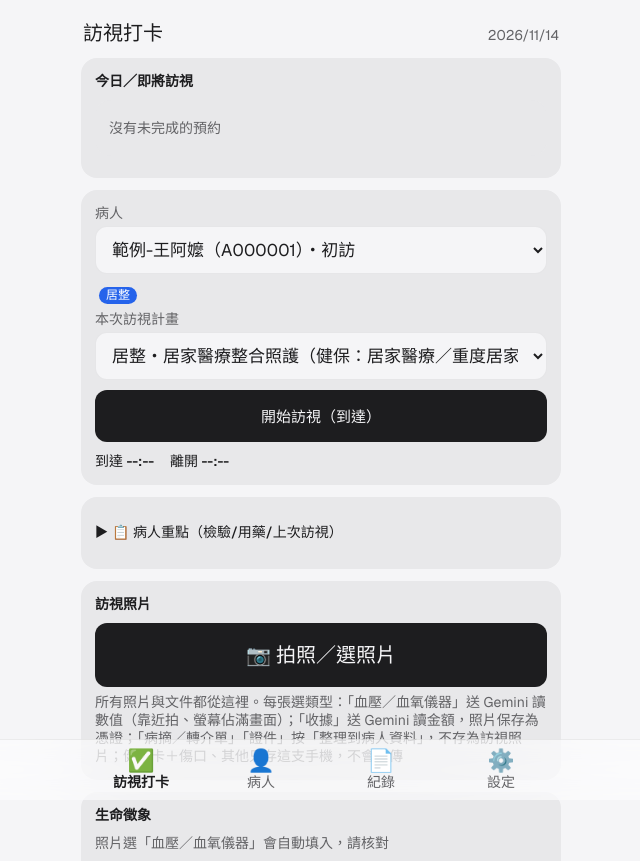
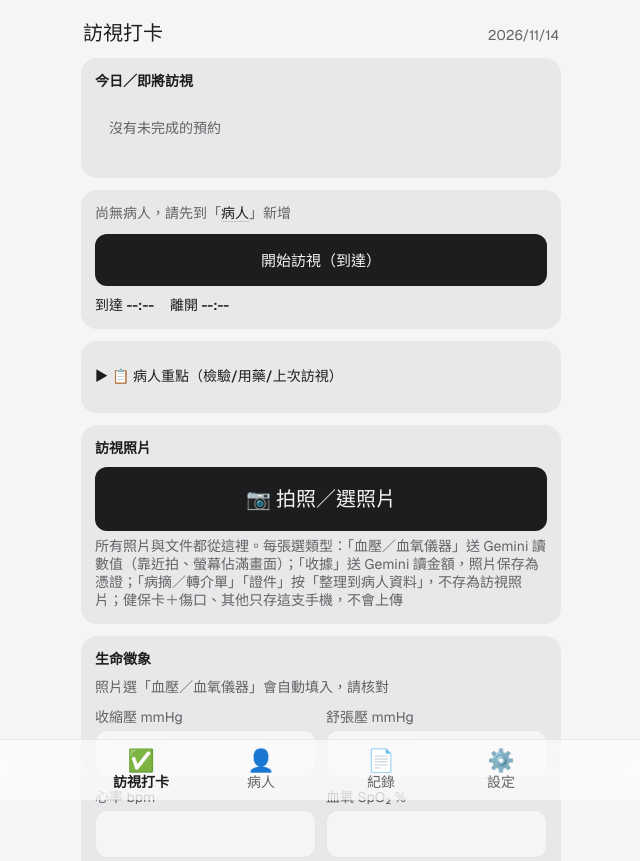
Before and after one commit to paihuiwen/paihuiwen.github.io, a plain HTML site: page index.html in a window 1280 px wide. Shown: the top 861 px of the page, without its empty margins (319-959 px from the left). Drawn offline with nearby package versions, Linux system fonts and the light colour scheme.

Commit message:
Add files via upload

```diff
--- a/index.html
+++ b/index.html
@@ -908,7 +908,8 @@ tr.is-highlight > :last-child { box-shadow: 12px 0 var(--fill-tertiary); }
         <section class="x-pane" id="p-visit">
           <div class="x-card"><h2>今日／即將訪視</h2><ul class="x-list x-sch" id="sch-list"></ul></div>
           <div class="x-card" id="v-card">
-            <label class="x-f">病人<select id="v-pid"></select></label>
+            <label class="x-f" id="v-pid-f" style="display: none">病人<select id="v-pid"></select></label>
+            <p class="x-hint" id="v-none" hidden style="margin: 0 0 12px">尚無病人，請先到「<a class="link" href="#" id="v-none-go">病人</a>」新增</p>
             <div id="pg-v"></div>
             <button class="x-btn x-btn--primary" id="v-start">開始訪視（到達）</button>
             <div class="x-time"><span>到達 <b id="v-arr">--:--</b></span><span>離開 <b>--:--</b></span></div>
@@ -1295,10 +1296,7 @@ tr.is-highlight > :last-child { box-shadow: 12px 0 var(--fill-tertiary); }
         if (navigator.storage && navigator.storage.persist) navigator.storage.persist().catch(() => {});
 
         let patients = load("hc_patients", null);
-        if (!patients) {
-          patients = [{ id: uid(), name: "範例-王阿嬤", mrn: "A000001", dob: "1938/05/12", dx: "高血壓、第二型糖尿病、失智症", meds: "Amlodipine 5mg QD\nMetformin 500mg BID", lab: "2024/12 HbA1c 7.2%, Cr 1.1", note: "女兒照顧，下午較方便" }];
-          save("hc_patients", patients);
-        }
+        if (!Array.isArray(patients)) patients = [];
         let visits = load("hc_visits", []);
         let set = load("hc_settings", { doctor: "白惠文", role: "醫師", key: "", url: "" });
         let draft = load("hc_draft", {});
@@ -1446,19 +1444,22 @@ tr.is-highlight > :last-child { box-shadow: 12px 0 var(--fill-tertiary); }
           sel.innerHTML = '<option value="">— 選擇病人 —</option>' + ["已收案", "未收案"].map((s) => { const g = pp.filter((p) => p.status === s); return g.length ? `<optgroup label="${s}">${g.map((p) => `<option value="${p.id}">${esc(p.name)}${p.mrn ? "（" + esc(p.mrn) + "）" : ""}${s === "未收案" ? "・初訪" : ""}</option>`).join("")}</optgroup>` : ""; }).join("");
           if (!pp.some((p) => p.id === draft.pid)) draft.pid = pp.length === 1 ? pp[0].id : "";
           sel.value = draft.pid || "";
+          $("v-pid-f").style.display = pp.length ? "" : "none"; $("v-none").hidden = !!pp.length;
+          $("v-none").firstChild.textContent = patients.length ? "沒有收案中的病人，請先到「" : "尚無病人，請先到「";
           $("v-arr").textContent = fTime(draft.arrive);
           renderInfo();
         }
         function renderInfo() {
           const p = patients.find((x) => x.id === draft.pid); tVisit(p); pgV();
-          if (!p) { $("v-kv").innerHTML = '<dd class="x-hint">請先選擇病人</dd>'; return; }
+          if (!p) { $("v-kv").innerHTML = `<dd class="x-hint">${patients.length ? "請先選擇病人" : "尚無病人，請先到「病人」新增"}</dd>`; return; }
           const last = visits.filter((v) => v.pid === p.id).sort((a, b) => b.arrive - a.arrive)[0];
           const lv = last ? `${fDate(last.arrive)}　BP ${last.vitals.sys || "-"}/${last.vitals.dia || "-"}` : "無";
           $("v-kv").innerHTML = [["診斷", p.dx], ["用藥", (p.medList || []).map((m) => rxT(m, 1)).join("\n")], ...(p.meds ? [["用藥備註", p.meds]] : []), ["最近檢驗", p.lab], ["上次訪視", lv]].map(([k, v]) => `<dt>${k}</dt><dd>${esc(v || "—")}</dd>`).join("");
         }
         $("v-pid").addEventListener("change", (e) => { draft.pid = e.target.value; const s = scheds.find((x) => x.id === draft.sid); if (!s || s.pid !== draft.pid) delete draft.sid; saveDraft(); renderInfo(); });
+        $("v-none-go").addEventListener("click", (e) => { e.preventDefault(); showTab("pat"); });
         $("v-start").addEventListener("click", () => {
-          if (!draft.pid) return toast("請先選擇病人");
+          if (!draft.pid) return toast(patients.length ? "請先選擇病人" : "尚無病人，請先到「病人」新增");
           if (draft.arrive && !confirm("已記錄到達時間，要重新記錄嗎？")) return;
           draft.arrive = Date.now(); saveDraft(); $("v-arr").textContent = fTime(draft.arrive); toast("已記錄到達 " + fTime(draft.arrive));
         });
@@ -1777,7 +1778,7 @@ tr.is-highlight > :last-child { box-shadow: 12px 0 var(--fill-tertiary); }
           const ps = patients.filter((p) => p.status === patSt && (!pgF || pgP(p).includes(pgF)));
           $("pg-seg").innerHTML = ["", ...Object.keys(PG)].map((k) => `<button type="button" class="x-type" data-pgf="${k}" aria-pressed="${k === pgF}">${k ? PG[k][1] : "全部"}</button>`).join("");
           $("pat-seg").innerHTML = ST.map((s) => `<button type="button" class="x-type" data-seg="${s}" aria-pressed="${s === patSt}">${s} ${patients.filter((p) => p.status === s).length}</button>`).join("");
-          $("pat-list").innerHTML = ps.length ? ps.map((p) => { const n = schNext(p.id), c = p.close; return `<li data-id="${p.id}"><div class="x-main"><b>${esc(p.name)}${pgP(p).map(pgTag).join("")}</b><small>${esc([p.mrn, maskNid(p.nid), p.sex, p.dx].filter(Boolean).join("・"))}</small>${c && p.status === "已結案" ? `<small>結案 ${esc(c.date.replace(/-/g, "/"))}・${esc(c.reason)}${c.text ? "（" + esc(c.text) + "）" : ""}</small>` : `<small>下次訪視：${n ? esc(n.date.replace(/-/g, "/") + " " + n.time) : "未預約"}</small>`}${p.status === "已收案" ? dueBadge(p.vpn) : ""}${tDue(p)}${lDue(p)}</div><div class="x-pbx">${p.status === "已結案" ? "" : '<button type="button" class="x-btn x-btn--sm x-pbtn" data-sch>📅 預約訪視</button>'}${pgP(p).includes("acute") ? '<button type="button" class="x-btn x-btn--sm x-pbtn" data-acc>🩺 Clinical course</button>' : ""}<button type="button" class="x-btn x-btn--sm x-pbtn" data-stb>${stLbl(p)}</button></div><span aria-hidden="true">›</span></li>`; }).join("") : `<li class="x-empty">沒有${patSt}的病人</li>`;
+          $("pat-list").innerHTML = ps.length ? ps.map((p) => { const n = schNext(p.id), c = p.close; return `<li data-id="${p.id}"><div class="x-main"><b>${esc(p.name)}${pgP(p).map(pgTag).join("")}</b><small>${esc([p.mrn, maskNid(p.nid), p.sex, p.dx].filter(Boolean).join("・"))}</small>${c && p.status === "已結案" ? `<small>結案 ${esc(c.date.replace(/-/g, "/"))}・${esc(c.reason)}${c.text ? "（" + esc(c.text) + "）" : ""}</small>` : `<small>下次訪視：${n ? esc(n.date.replace(/-/g, "/") + " " + n.time) : "未預約"}</small>`}${p.status === "已收案" ? dueBadge(p.vpn) : ""}${tDue(p)}${lDue(p)}</div><div class="x-pbx">${p.status === "已結案" ? "" : '<button type="button" class="x-btn x-btn--sm x-pbtn" data-sch>📅 預約訪視</button>'}${pgP(p).includes("acute") ? '<button type="button" class="x-btn x-btn--sm x-pbtn" data-acc>🩺 Clinical course</button>' : ""}<button type="button" class="x-btn x-btn--sm x-pbtn" data-stb>${stLbl(p)}</button></div><span aria-hidden="true">›</span></li>`; }).join("") : `<li class="x-empty">${patients.length ? `沒有${patSt}的病人` : "尚無病人，請按上方「＋ 新增病人」"}</li>`;
         }
         $("pat-seg").addEventListener("click", (e) => { const b = e.target.closest("[data-seg]"); if (b) { patSt = b.dataset.seg; renderPatients(); } });
         $("pat-list").addEventListener("click", (e) => { const li = e.target.closest("li[data-id]"); if (!li) return; if (e.target.closest("[data-sch]")) return schEdit({ pid: li.dataset.id }); if (e.target.closest("[data-acc]")) return accSheet(patients.find((p) => p.id === li.dataset.id)); if (e.target.closest("[data-stb]")) return stSheet(patients.find((p) => p.id === li.dataset.id)); editPatient(patients.find((p) => p.id === li.dataset.id)); });
```
